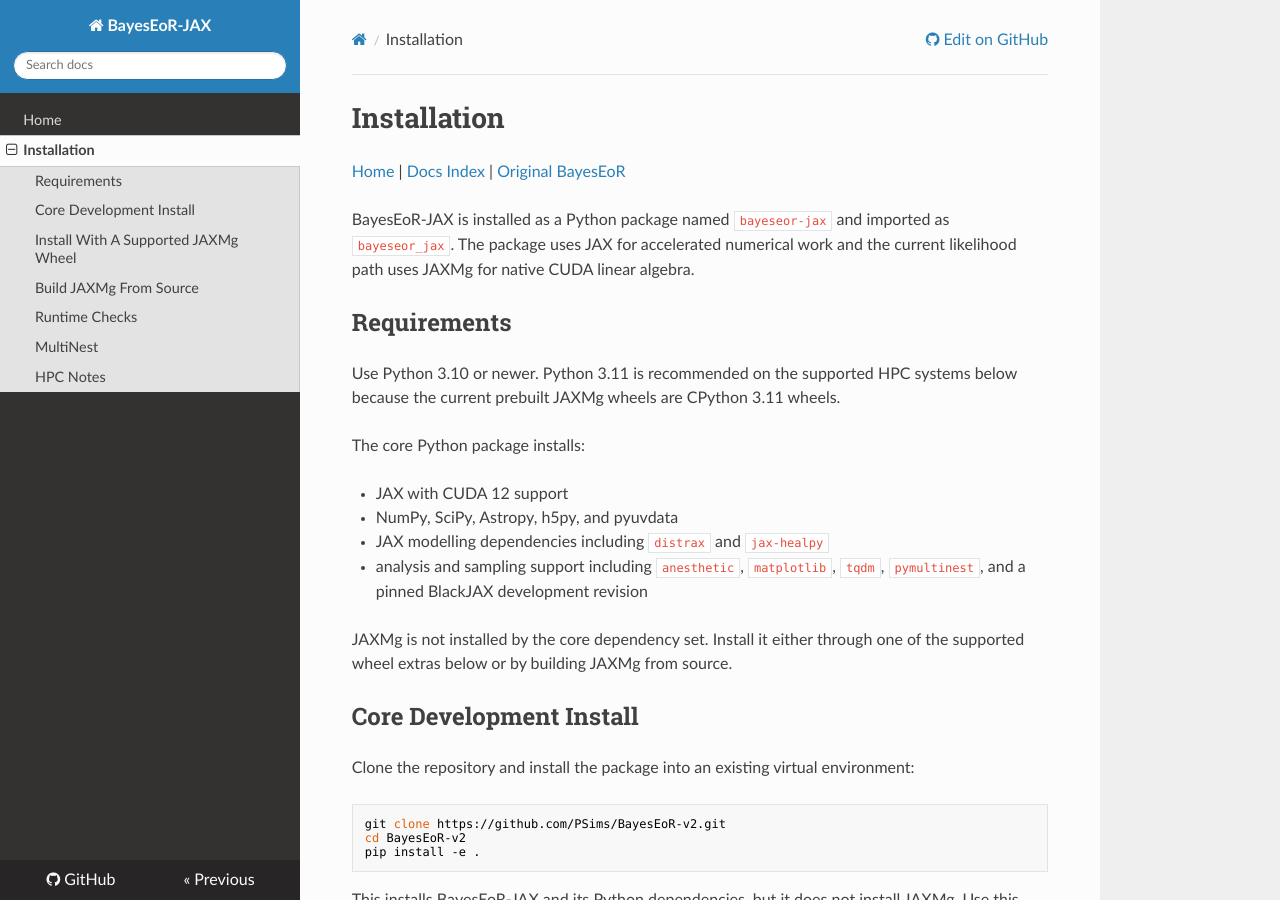
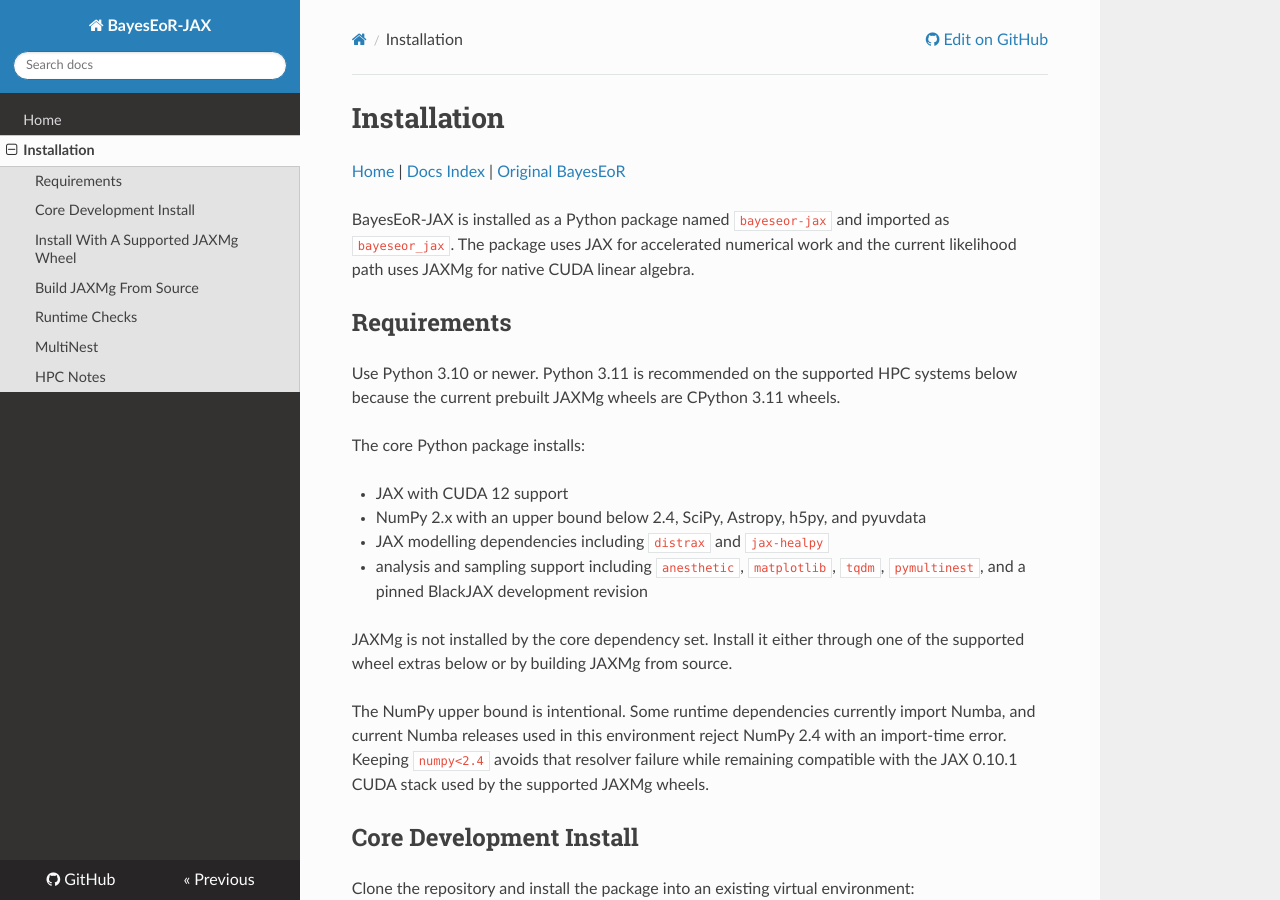
Before and after one commit to JacobTutt/BayesEoR-JAX, an MkDocs documentation site: the page built from docs/installation.md, in a window 1280 px wide and 900 px high. Built offline with MkDocs 1.6.1, drawn with Linux system fonts in a browser that asks for light colours; nearby versions of some CDN libraries.

Commit message:
Constrain NumPy for Numba compatibility

```diff
--- a/docs/installation.md
+++ b/docs/installation.md
@@ -14,13 +14,19 @@ systems below because the current prebuilt JAXMg wheels are CPython 3.11 wheels.
 The core Python package installs:
 
 - JAX with CUDA 12 support
-- NumPy, SciPy, Astropy, h5py, and pyuvdata
+- NumPy 2.x with an upper bound below 2.4, SciPy, Astropy, h5py, and pyuvdata
 - JAX modelling dependencies including `distrax` and `jax-healpy`
 - analysis and sampling support including `anesthetic`, `matplotlib`, `tqdm`,
   `pymultinest`, and a pinned BlackJAX development revision
 
 JAXMg is not installed by the core dependency set. Install it either through one
 of the supported wheel extras below or by building JAXMg from source.
+
+The NumPy upper bound is intentional. Some runtime dependencies currently import
+Numba, and current Numba releases used in this environment reject NumPy 2.4 with
+an import-time error. Keeping `numpy<2.4` avoids that resolver failure while
+remaining compatible with the JAX 0.10.1 CUDA stack used by the supported JAXMg
+wheels.
 
 ## Core Development Install
 
--- a/pyproject.toml
+++ b/pyproject.toml
@@ -9,7 +9,7 @@ description = "JAX-accelerated BayesEoR pipeline"
 readme = "README.md"
 requires-python = ">=3.10"
 dependencies = [
-  "numpy",
+  "numpy>=2.0,<2.4",
   "scipy",
   "astropy",
   "h5py",
```
